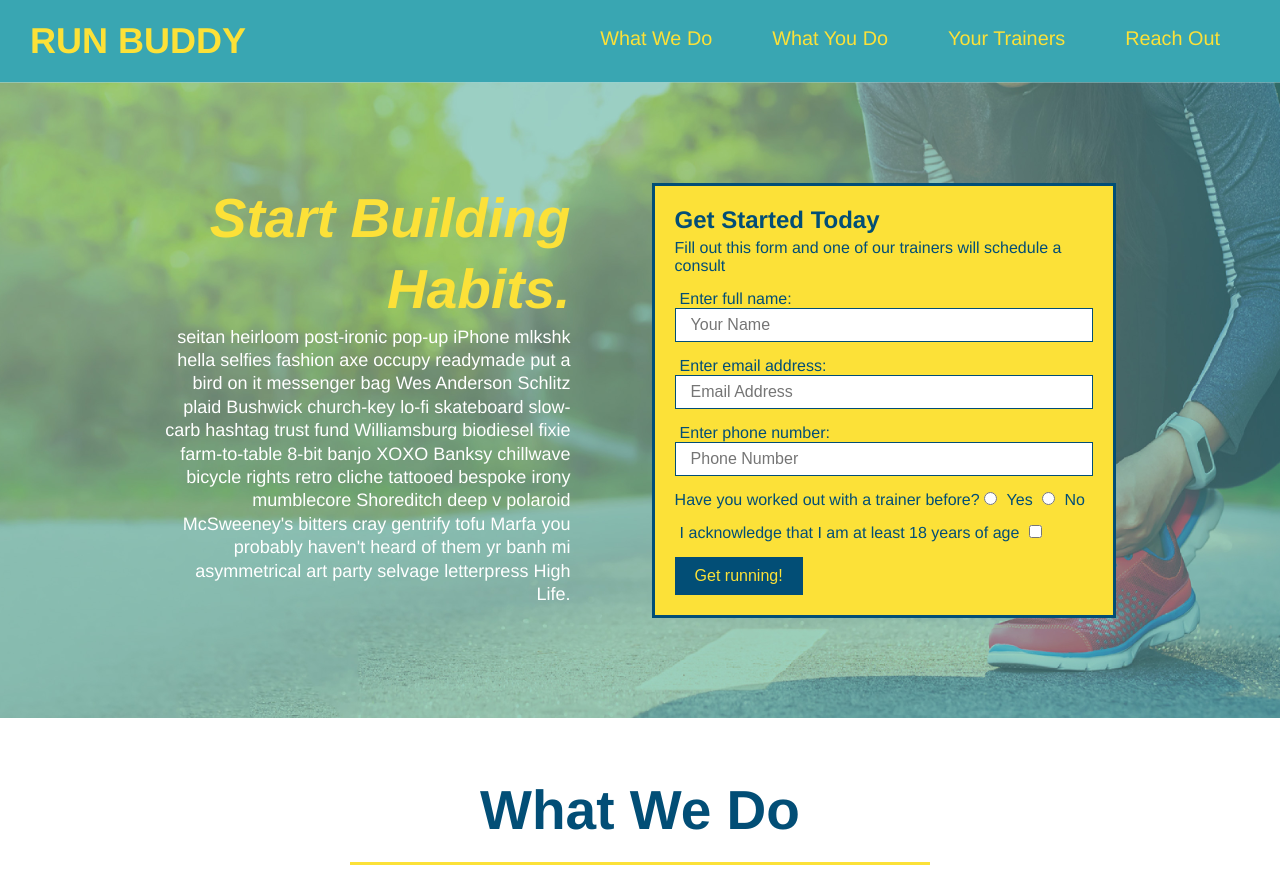
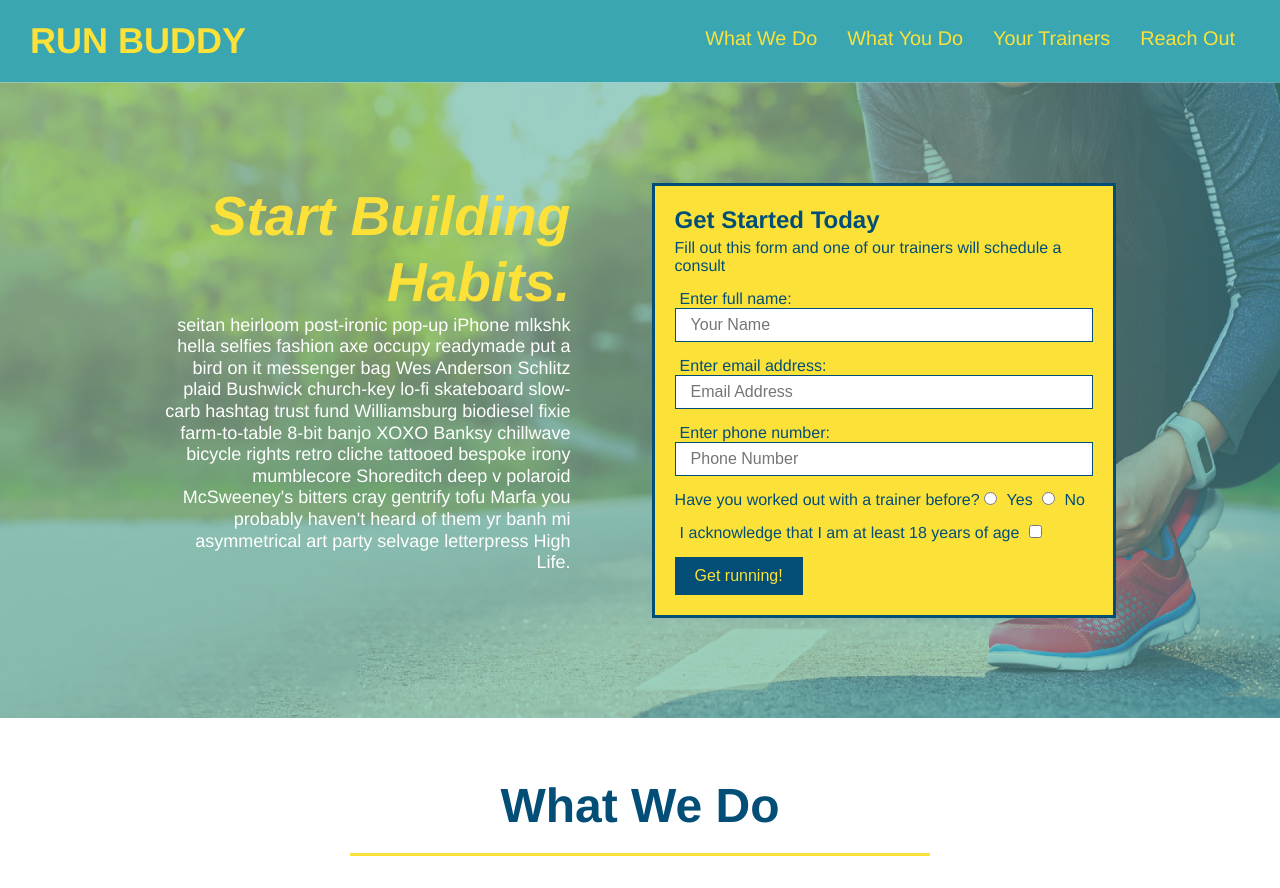
Before and after one commit to Azurene/run-buddy, a plain HTML site: page index.html in a window 1280 px wide. Shown: the top 888 px of the page. Drawn offline with Linux system fonts and the light colour scheme.

Commit message:
added media queries

```diff
--- a/assets/css/style.css
+++ b/assets/css/style.css
@@ -44,7 +44,7 @@ header nav ul {
 }
 
 header nav ul li a {
-    margin: 0 30px;
+    padding: 10px 15px;
     font-weight: lighter;
     font-size: 1.55vw;
 }
@@ -87,6 +87,7 @@ section {
     display: flex;
     justify-content: center;
     flex-wrap: wrap;
+    align-items: flex-start;
 }
 
 .hero-cta {
@@ -96,6 +97,7 @@ section {
     color: #fff;
     font-size: 18px;
     line-height: 1.3;
+    line-height: 1.2;
 }
 
 .hero-cta h2 {
@@ -212,7 +214,7 @@ section {
 
 /* Sections Stuff */
 .section-title {
-    font-size: 55px;
+    font-size: 48px;
     color: #024e76;
     padding: 0 100px 20px 100px;
     border-bottom: 3px solid;
@@ -348,3 +350,18 @@ section {
     padding: 15px 0;
     font-size: 16px;
 }
+
+/* MEDIA QUERY FOR SMALLER DESKTOP SCREENS AND SMALLER */
+@media screen and (max-width: 980px) {
+
+}
+
+/* MEDIA QUERY FOR TABLETS AND SMALLER */
+@media screen and (max-width: 768px) {
+
+}
+
+/* MEDIA QUERY FOR MOBILE PHONES AND SMALLER */
+@media screen and (max-width: 575px) {
+
+}
--- a/index.html
+++ b/index.html
@@ -2,6 +2,7 @@
 <html lang="en">
     <head>
         <meta charset="UTF-8" />
+        <meta name="viewport" content="width=device-width, initial-scale=1.0" />
         <link rel="stylesheet" href="./assets/css/style.css"/>
         <title>Run Buddy</title>
     </head>
```
Also changed, not shown: privacy-policy.html (+1 -0 lines).
